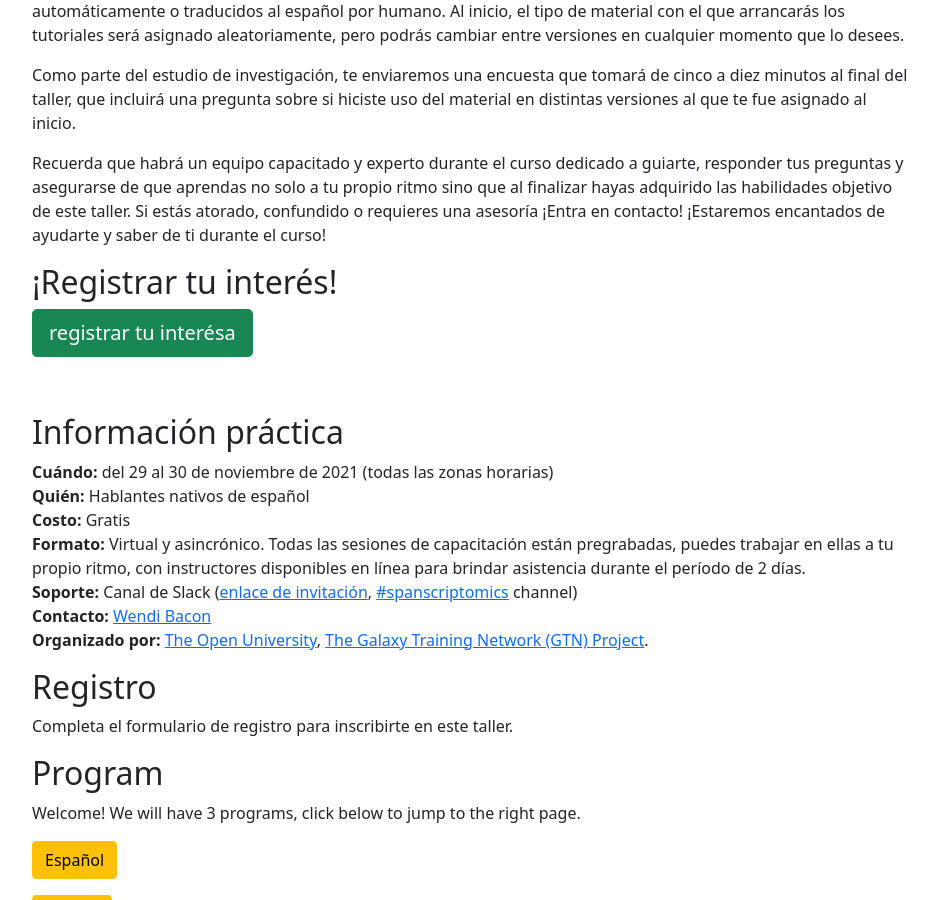
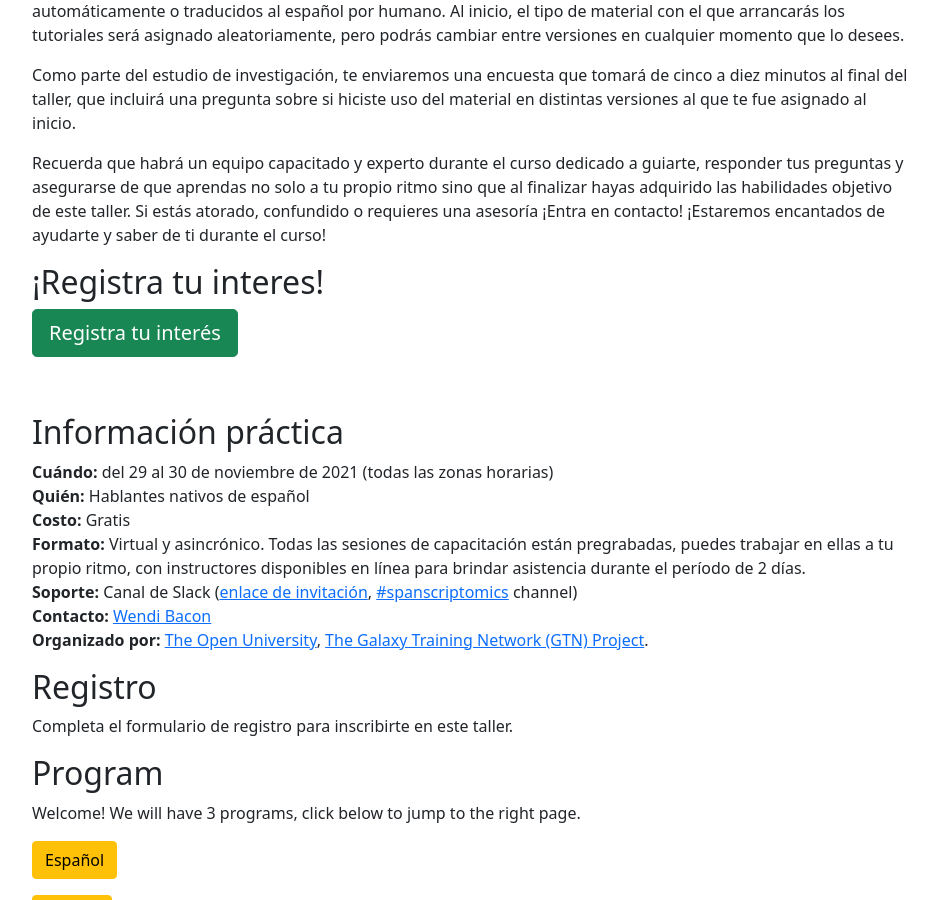
Before and after one commit to subinamehta/galaxy-workshop, a Jekyll site: the page built from events/spanscriptomics/index.md, in a window 1280 px wide and 900 px high, scrolled down 727 px. Shown: the whole window, without its empty margins (168-1105 px from the left). Built offline with Jekyll 4.4.1, drawn with Linux system fonts in a browser that asks for light colours.

Commit message:
Update index.md

```diff
--- a/events/spanscriptomics/index.md
+++ b/events/spanscriptomics/index.md
@@ -32,10 +32,10 @@ Como parte del estudio de investigación, te enviaremos una encuesta que tomará
 Recuerda que habrá un equipo capacitado y experto durante el curso dedicado a guiarte, responder tus preguntas y asegurarse de que aprendas no solo a tu propio ritmo sino que al finalizar hayas adquirido las habilidades objetivo de este taller. Si estás atorado, confundido o requieres una asesoría ¡Entra en contacto! ¡Estaremos encantados de ayudarte y saber de ti durante el curso!
 
 
-## ¡Registrar tu interés!
+## ¡Registra tu interes!
 
 
-<a href="{{page.interestform}}"><button type="button" class="btn btn-success btn-lg">registrar tu interésa</button></a>
+<a href="{{page.interestform}}"><button type="button" class="btn btn-success btn-lg">Registra tu interés</button></a>
 
 
 <br/>
```
